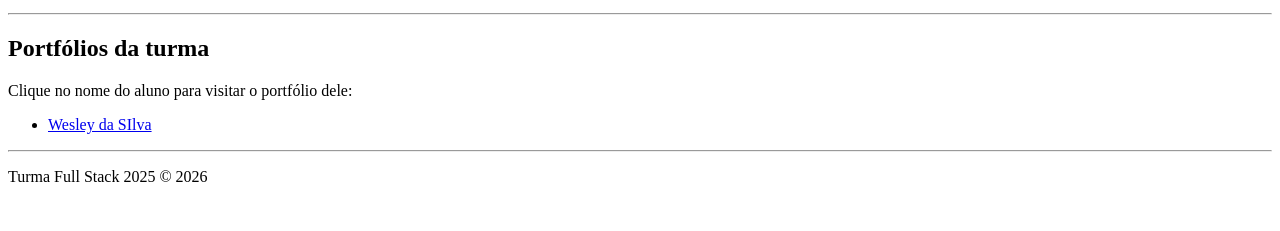
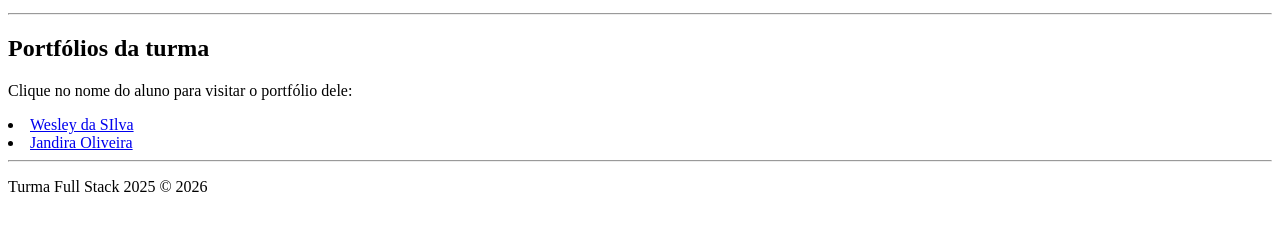
Before and after one commit to miguelmilagres/fullstack-2025, a plain HTML site: page index.html in a window 1280 px wide. Shown: the part 101-332 px from the top of the page. Drawn offline with Linux system fonts and the light colour scheme.

Commit message:
add portfolio Jandira

```diff
--- a/index.html
+++ b/index.html
@@ -26,8 +26,17 @@
         <ul>
           <!-- Cada aluno deve substituir o href pelo link do seu GitHub Pages -->
           <!-- Exemplo: <a href="https://seunome.github.io" target="_blank">seu-nome</a> -->
-           <li><a href="https://wsfraga.github.io/exercicioSenac/">Wesley da SIlva</a></li>
         </ul>
+        <li>
+          <a href="https://wsfraga.github.io/exercicioSenac/" target="_blank"
+            >Wesley da SIlva</a
+          >
+        </li>
+        <li>
+          <a href="https://joliv-fs.github.io/" target="_blank"
+            >Jandira Oliveira</a
+          >
+        </li>
       </section>
     </main>
 
```
